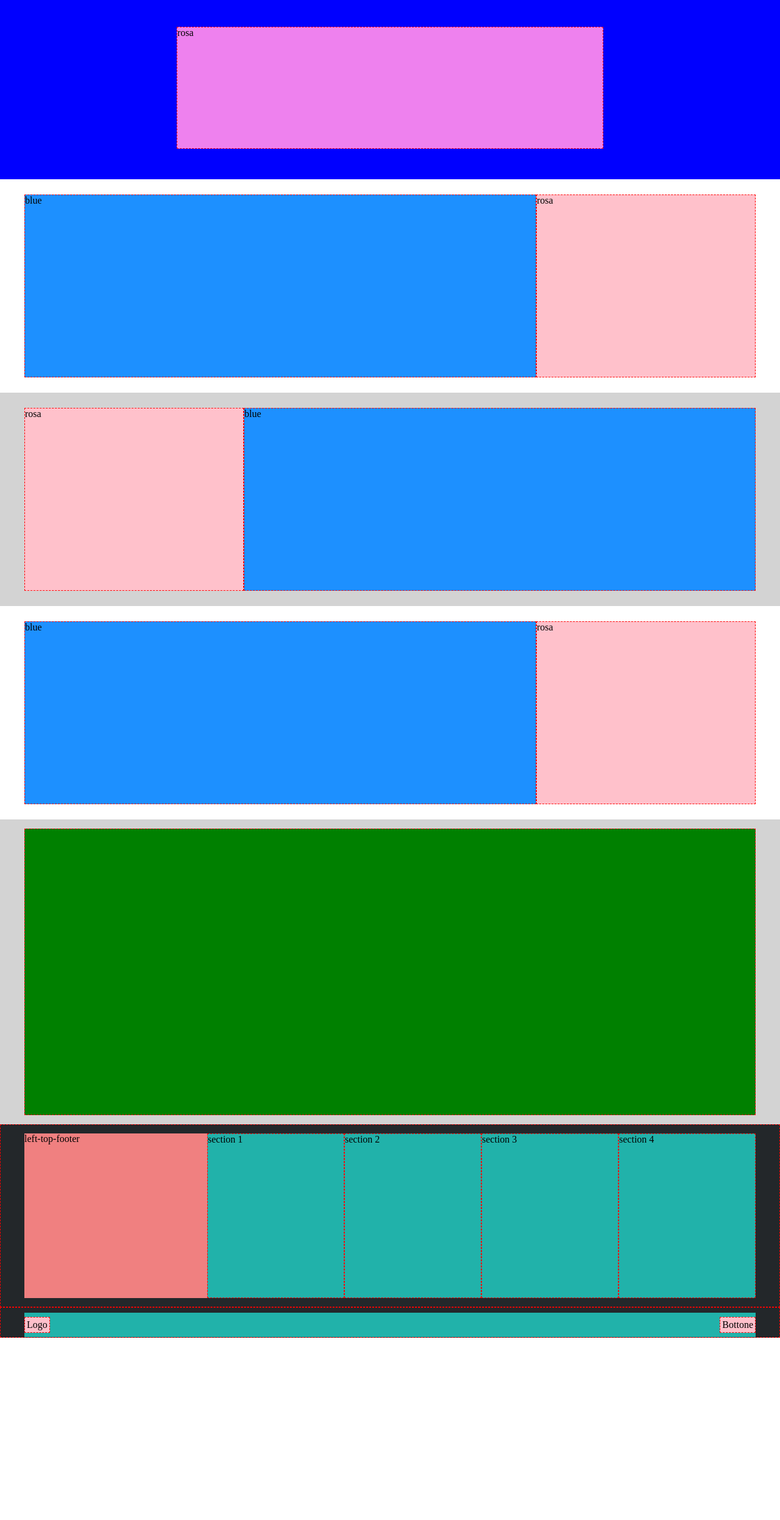
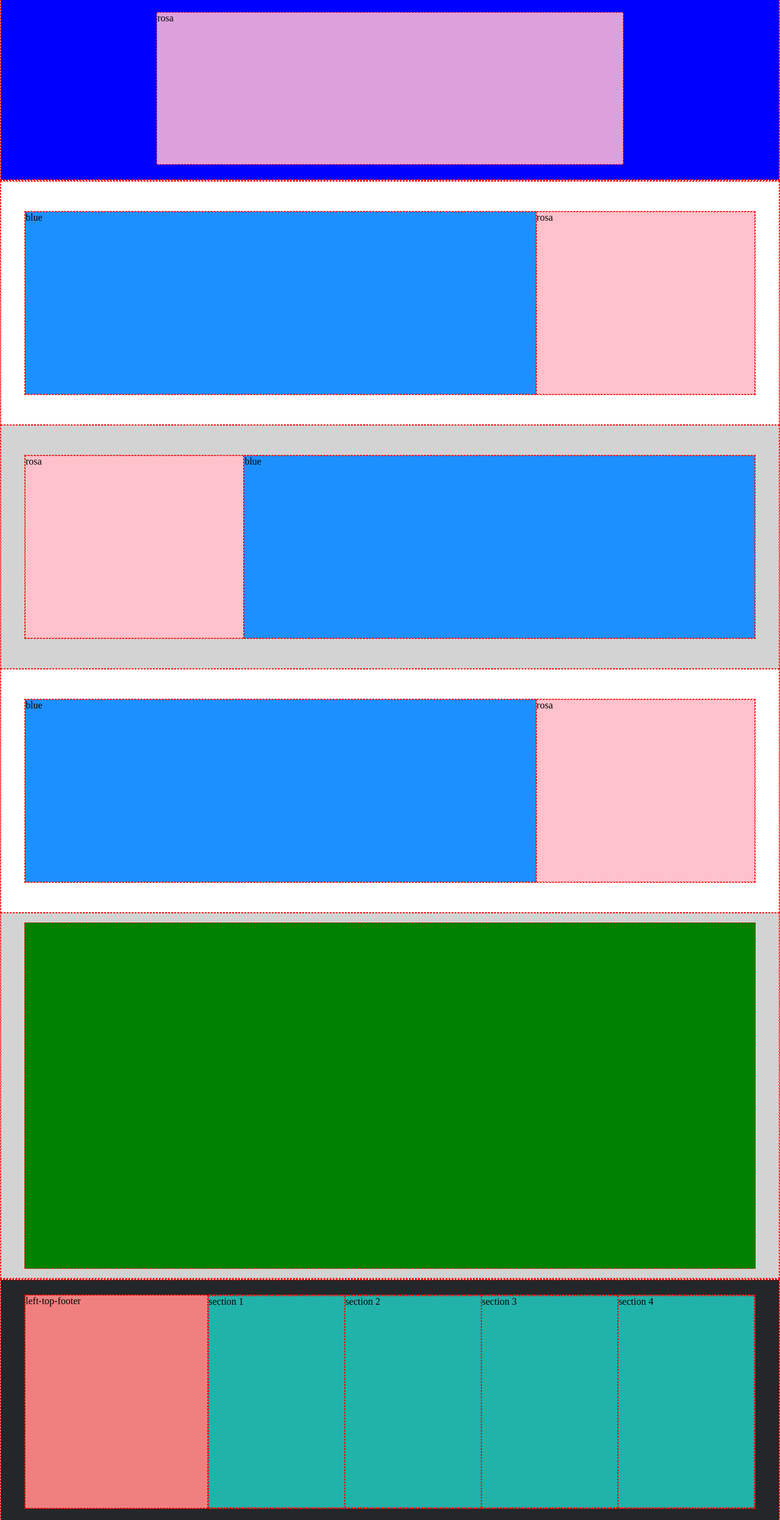
Before and after one commit to GiordanoDiego/htmlcss-struttura-discord, a plain HTML site: page index.html in a window 1280 px wide. Shown: the part 56-2549 px from the top of the page at 61% size. Before the commit the page ends 2250 px from the top, so only its background shows below. Drawn offline with Linux system fonts and the light colour scheme.

Commit message:
fix css and set debug

```diff
--- a/css/style.css
+++ b/css/style.css
@@ -6,7 +6,7 @@
 }
 
 
-/* GENERAL RULE */
+                            /* GENERAL RULE */
 .container{
     max-width: 1200px;
     margin: 0 auto;
@@ -18,129 +18,155 @@
     flex-wrap: wrap;
 }
 
-/* HEADER RULE */
+                            /* HEADER RULE */
 .top-header{
-    background-color: aquamarine;
     min-height: 50px;
     justify-items: center;
     align-items: center;
 }
 
 .top-header-box{
-    background-color: orange;
     min-height: 30px;
 }
 
 .top-header-box > *{
-    border: 1px dashed red;
     width: calc(100%/3)
 }
-
+/* BOTTOM HEADER */
 .bottom-header{
-    background-color: blue;
     min-height: 300px;
     justify-content: center;
     align-items: center;
 }
 
 .bottom-header-section{
-    background-color: #EE81EE;
-    border: 1px dashed red;
-    min-height: 200px;
-    width: 700px;
+    min-height: 250px;
+    width: 60%;
 }
 
-/* MAIN RULE */
+    /* -----------MAIN RULE -------------*/
 .section-main-1, .section-main-2, .section-main-3{
-    min-height: 350px;
+    min-height: 400px;
     justify-content: center;
     align-items: center;
 }
 
 .section-main-4{
-    background-color: lightgray;
-    min-height: 500px;
+    min-height: 600px;
 }
 
-
-.section-main-2{
-background-color: lightgray;
+.section-left{
+    width: 70%;
+    height: 300px;
 }
 
-.section-1-left{
-    background-color: #1D90FF;
-    width: 70%;
-    height: 300px;
-    border: 1px dashed red;
-
-}
-
-.section-1-right{
-    background-color: #FFC1CB;
+.section-right{
     width: 30%;
     height: 300px;
-    border: 1px dashed red;
 }
 
 .section-main-4-box{
-    background-color: green;
-    border: 1px dashed red;
     justify-items: center;
     align-items: center;
     margin-top: 15px;
     margin-bottom: 15px;
 }
 
-/* FOOTER RULE */
+/* ----------FOOTER RULE--------------- */
 
 .top-footer{
-    background-color: #23272A;
-    min-height: 300px;
-    border: 1px dashed red;
+    min-height: 400px;
     justify-items: center;
     align-items: center;
-
-
 }
 
 .left-top-footer{
     width: 25%;
-    background-color: #F08080;
-    min-height: 270px;
-
+    min-height: 350px;
 }
 
 .right-top-footer{
     width: 75%;
-    background-color: #21B2AA;
-    min-height: 270px;
+    min-height: 350px;
 }
 .right-top-footer > *{
     width: calc(100% / 4);
-    border: 1px dashed red;
 }
 
 /* BOTTOM FOOTER */
 .bottom-footer{
-    background-color: #23272A;
     min-height: 50px;
-    border: 1px dashed red;
     justify-items: center;
-    align-items: center;
     align-items: flex-end;
 }
 
 .bottom-footer-section{
-    background-color: #21B2AA;
     min-height: 40px;
     justify-content: space-between;
     align-items: center;
 }
 
 .logo, .bottone{
-    background-color: pink;
     padding: 3px;
+}
+
+/* ------------------DEBUG------------------------ */
+.debug *{
     border: 1px dashed red;
+}
+
+.debug header .top-header{
+    background-color: #ADD8E6;
+}
+
+.debug header .top-header .top-header-box > *{
+    background-color: orange;
+}
+
+.debug header .bottom-header {
+    background-color: blue;
+}
+
+.debug header .bottom-header > *{
+    background-color: plum;
 
 }
-/* DEBUG */
+
+.debug main .section-main-2, .debug main .section-main-4{
+    background-color: lightgray;
+
+}
+
+.debug .section-left{
+    background-color: #1D90FF;
+}
+
+.debug .section-right{
+    background-color: #FFC1CB;
+}
+
+.debug .section-main-4-box{
+    background-color: green;
+}
+
+.debug footer > *{
+    background-color: #23272A;
+}
+
+.debug .left-top-footer{
+    background-color: #F08080;
+}
+
+.debug .right-top-footer{
+    background-color: #21B2AA;
+}
+
+
+
+.debug .bottom-footer-section{
+    background-color: #21B2AA;
+}
+
+.debug .bottom-footer-section >*{
+    background-color: pink;
+}
--- a/index.html
+++ b/index.html
@@ -8,18 +8,17 @@
         <!-- LINK CSS -->
         <link rel="stylesheet" href="./css/style.css">
         <!-- TITLE PAGE -->
-        <title>Document</title>
+        <title>Discord</title>
     </head>
 
         <!-- START BODY -->
     <body class="debug">
         <!-- START HEADER -->
         <header>
-            <div>
                 <!-- TOP-HEADER -->
                 <div class="top-header flex-container">
                     <div class="container top-header-box flex-container">
-                        <div class="logo">logo</div>
+                        <div class="logo-header">logo</div>
                         <div class="link">link link</div>
                         <div class="login">login</div>
                     </div>
@@ -31,56 +30,53 @@
                         rosa
                     </div>
                 </div>
-            </div>
         </header>
         <!-- END HEADER -->
         <!-- START MAIN -->
         <main>
-            <div>
                 <!-- SEZIONE 1 -->
-                <div class="section-main-1 flex-container">
+                <section class="section-main-1 flex-container">
                     <div class="container flex-container">
-                        <div class="section-1-left">
+                        <div class="section-left">
                             blue
                         </div>
-                        <div class="section-1-right">
+                        <div class="section-right">
                             rosa
                         </div>
                     </div>
-                </div>
+                </section>
 
 
                 <!-- SEZIONE 2 -->
-                <div class="section-main-2 flex-container">
+                <section class="section-main-2 flex-container">
                     <div class="container flex-container">
-                        <div class="section-1-right">
+                        <div class="section-right">
                             rosa
                         </div>
-                        <div class="section-1-left">
+                        <div class="section-left">
                             blue
                         </div>
                     </div>
-                </div>
+                </section>
 
                 <!-- SEZIONE 3 -->
-                <div class="section-main-3 flex-container">
+                <section class="section-main-3 flex-container">
                     <div class="container flex-container">
-                        <div class="section-1-left">
+                        <div class="section-left">
                             blue
                         </div>
-                        <div class="section-1-right">
+                        <div class="section-right">
                             rosa
                         </div>
                     </div>
-                </div>
+                </section>
 
                 <!-- SEZIONE 4 -->
-                <div class="section-main-4 flex-container">
+                <section class="section-main-4 flex-container">
                     <div class="container section-main-4-box">
 
                     </div>
-                </div>
-            </div>
+                </section>
         </main>
         <!-- END MAIN -->
 
@@ -102,7 +98,7 @@
 
             <!-- BOTTOM FOOTER -->
             <div class="bottom-footer flex-container">
-                <div class=" container bottom-footer-section flex-container">
+                <div class="bottom-footer-section container flex-container">
                    <div>
                         <div class="logo">Logo</div>
                    </div>
```
